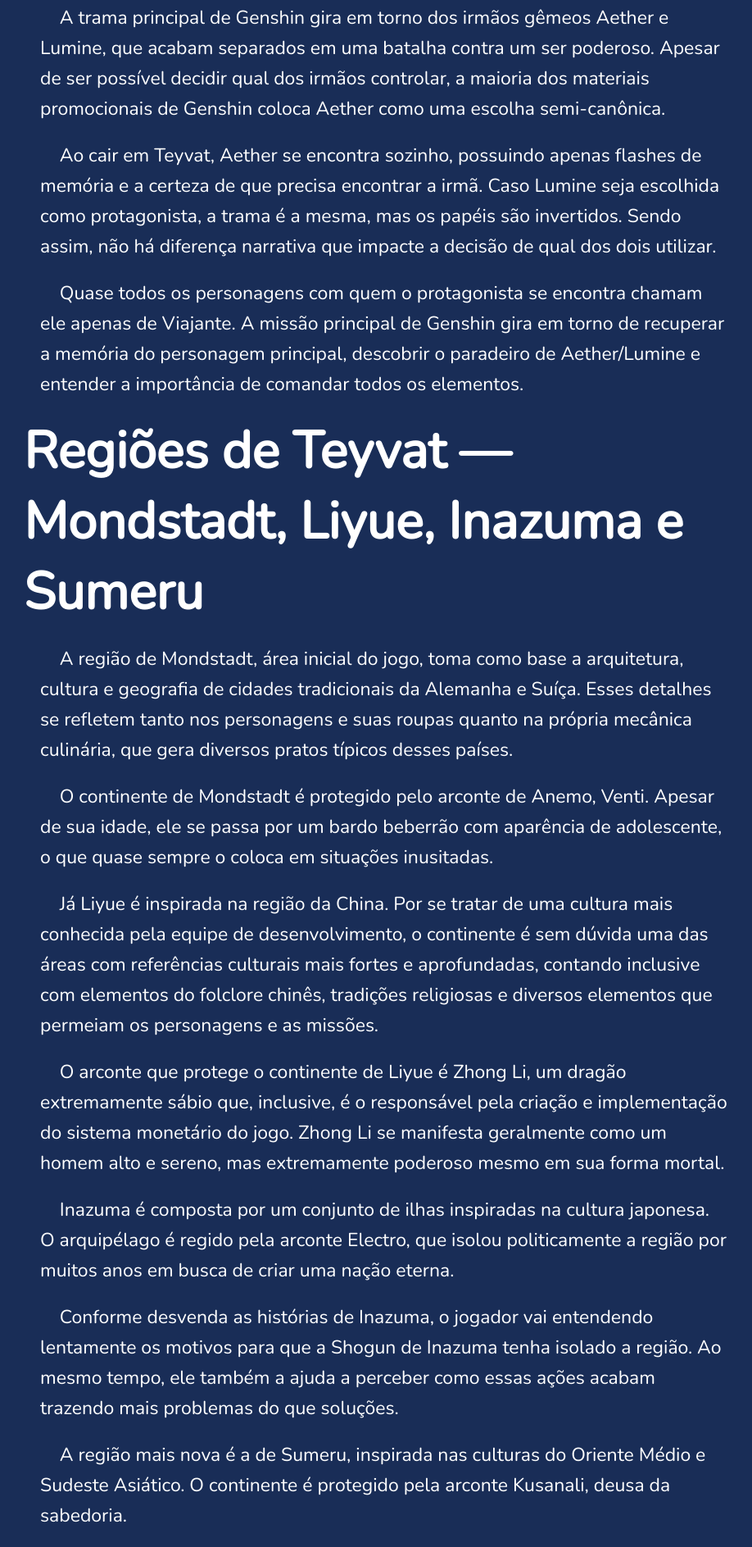
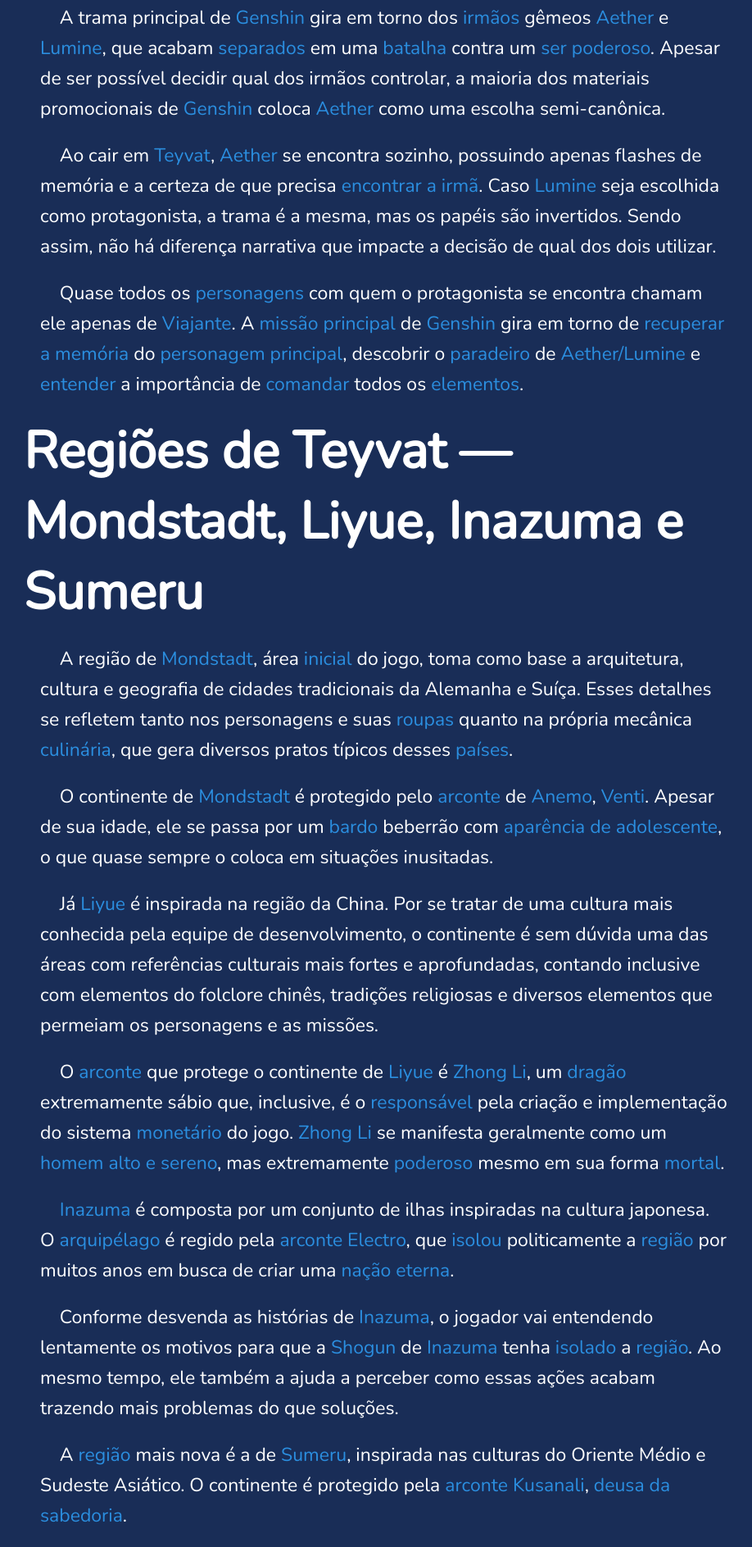
Before and after one commit to Majuria/genshin, a plain HTML site: page index.html in a window 1280 px wide. Shown: the part 1443-3330 px from the top of the page at 82% size, without its empty margins (171-1089 px from the left). Drawn offline with nearby package versions, Linux system fonts and the light colour scheme.

Commit message:
atualizando

```diff
--- a/index.html
+++ b/index.html
@@ -28,21 +28,21 @@
     <h1>A história de Genshin Impact</h1>
     <p> &nbsp &nbsp Dentro da mitologia de Genshin, <span>Teyvat</span> conta com sete <span>continentes</span>, protegidos por <span>deuses</span> que manifestam diferentes elementos: <span>Anemo</span> (Vento), <span>Cryo</span> (Gelo), <span>Dendro</span> (Natureza), <span>Electro</span> (Eletricidade), <span>Geo</span> (Terra), <span>Hydro</span> (Água) e <span>Pyro</span> (Fogo).</p>
     <p> &nbsp &nbsp Cada um desses <span>deuses</span> possui <span>arcontes</span>, ou avatares, que os representam em forma <span>física</span> naquele <span>mundo</span>, geralmente se passando por pessoas que acompanham e protegem a história de cada <span>continente</span>. Pessoas com sonhos ou desejos muito intensos são capazes de <span>manifestar</span> esses desejos em forma de cristais de <span>Visão</span>, que permitem manipular ao menos um <span>elemento</span>. </p>
-    <p> &nbsp &nbsp Conforme o protagonista avança na <span>história principal</span>, ele (ou ela) é direcionado a <span>explorar</span> cada área, desvendando o mapa e se aprofundando nas <span>tramas</span> de cada um desses locais. Curiosamente, mesmo sem um cristal de <span>Visão</span>, o <span>heróié abençoado</span>  pelo <span>deus protetor de cada continente</span>, recebendo o poder da <span>manipular</span> o respectivo <span>elemento</span>.</p>
+    <p> &nbsp &nbsp Conforme o protagonista avança na <span>história principal</span>, ele (ou ela) é direcionado a <span>explorar</span> cada área, desvendando o mapa e se aprofundando nas <span>tramas</span> de cada um desses locais. Curiosamente, mesmo sem um cristal de <span>Visão</span>, o <span>herói</span> é <span>abençoado</span>  pelo <span>deus protetor de cada continente</span>, recebendo o poder da <span>manipular</span> o respectivo <span>elemento</span>.</p>
 
     <h1>Sobre o Herói</h1>
-    <p> &nbsp &nbsp A trama principal de Genshin gira em torno dos irmãos gêmeos Aether e Lumine, que acabam separados em uma batalha contra um ser poderoso. Apesar de ser possível decidir qual dos irmãos controlar, a maioria dos materiais promocionais de Genshin coloca Aether como uma escolha semi-canônica. </p>
-    <p> &nbsp &nbsp Ao cair em Teyvat, Aether se encontra sozinho, possuindo apenas flashes de memória e a certeza de que precisa encontrar a irmã. Caso Lumine seja escolhida como protagonista, a trama é a mesma, mas os papéis são invertidos. Sendo assim, não há diferença narrativa que impacte a decisão de qual dos dois utilizar.</p>
-    <p> &nbsp &nbsp Quase todos os personagens com quem o protagonista se encontra chamam ele apenas de Viajante. A missão principal de Genshin gira em torno de recuperar a memória do personagem principal, descobrir o paradeiro de Aether/Lumine e entender a importância de comandar todos os elementos.</p>
+    <p> &nbsp &nbsp A trama principal de <span>Genshin</span> gira em torno dos <span>irmãos</span> gêmeos <span>Aether</span> e <span>Lumine</span>, que acabam <span>separados</span> em uma <span>batalha</span> contra um <span>ser poderoso</span>. Apesar de ser possível decidir qual dos irmãos controlar, a maioria dos materiais promocionais de <span>Genshin</span> coloca <span>Aether</span> como uma escolha semi-canônica. </p>
+    <p> &nbsp &nbsp Ao cair em <span>Teyvat</span>, <span>Aether</span> se encontra sozinho, possuindo apenas flashes de memória e a certeza de que precisa <span>encontrar a irmã</span>. Caso <span>Lumine</span> seja escolhida como protagonista, a trama é a mesma, mas os papéis são invertidos. Sendo assim, não há diferença narrativa que impacte a decisão de qual dos dois utilizar.</p>
+    <p> &nbsp &nbsp Quase todos os <span>personagens</span> com quem o protagonista se encontra chamam ele apenas de <span>Viajante</span>. A <span>missão principal</span> de <span>Genshin</span> gira em torno de <span>recuperar a memória</span> do <span>personagem principal</span>, descobrir o <span>paradeiro</span> de <span>Aether/Lumine</span> e <span>entender</span> a importância de <span>comandar</span> todos os <span>elementos</span>.</p>
 
     <h1>Regiões de Teyvat — Mondstadt, Liyue, Inazuma e Sumeru</h1>
-    <p> &nbsp &nbsp A região de Mondstadt, área inicial do jogo, toma como base a arquitetura, cultura e geografia de cidades tradicionais da Alemanha e Suíça. Esses detalhes se refletem tanto nos personagens e suas roupas quanto na própria mecânica culinária, que gera diversos pratos típicos desses países. </p>
-    <p> &nbsp &nbsp O continente de Mondstadt é protegido pelo arconte de Anemo, Venti. Apesar de sua idade, ele se passa por um bardo beberrão com aparência de adolescente, o que quase sempre o coloca em situações inusitadas.</p>
-    <p> &nbsp &nbsp Já Liyue é inspirada na região da China. Por se tratar de uma cultura mais conhecida pela equipe de desenvolvimento, o continente é sem dúvida uma das áreas com referências culturais mais fortes e aprofundadas, contando inclusive com elementos do folclore chinês, tradições religiosas e diversos elementos que permeiam os personagens e as missões.</p>
-    <p> &nbsp &nbsp O arconte que protege o continente de Liyue é Zhong Li, um dragão extremamente sábio que, inclusive, é o responsável pela criação e implementação do sistema monetário do jogo. Zhong Li se manifesta geralmente como um homem alto e sereno, mas extremamente poderoso mesmo em sua forma mortal.</p>
-    <p> &nbsp &nbsp Inazuma é composta por um conjunto de ilhas inspiradas na cultura japonesa. O arquipélago é regido pela arconte Electro, que isolou politicamente a região por muitos anos em busca de criar uma nação eterna.</p>
-    <p> &nbsp &nbsp Conforme desvenda as histórias de Inazuma, o jogador vai entendendo lentamente os motivos para que a Shogun de Inazuma tenha isolado a região. Ao mesmo tempo, ele também a ajuda a perceber como essas ações acabam trazendo mais problemas do que soluções.</p>
-    <p> &nbsp &nbsp A região mais nova é a de Sumeru, inspirada nas culturas do Oriente Médio e Sudeste Asiático. O continente é protegido pela arconte Kusanali, deusa da sabedoria.</p>
+    <p> &nbsp &nbsp A região de <span>Mondstadt</span>, área <span>inicial</span> do jogo, toma como base a arquitetura, cultura e geografia de cidades tradicionais da Alemanha e Suíça. Esses detalhes se refletem tanto nos personagens e suas <span>roupas</span> quanto na própria mecânica <span>culinária</span>, que gera diversos pratos típicos desses <span>países</span>. </p>
+    <p> &nbsp &nbsp O continente de <span>Mondstadt</span> é protegido pelo <span>arconte</span> de <span>Anemo</span>, <span>Venti</span>. Apesar de sua idade, ele se passa por um <span>bardo</span> beberrão com <span>aparência de adolescente</span>, o que quase sempre o coloca em situações inusitadas.</p>
+    <p> &nbsp &nbsp Já <span>Liyue</span> é inspirada na região da China. Por se tratar de uma cultura mais conhecida pela equipe de desenvolvimento, o continente é sem dúvida uma das áreas com referências culturais mais fortes e aprofundadas, contando inclusive com elementos do folclore chinês, tradições religiosas e diversos elementos que permeiam os personagens e as missões.</p>
+    <p> &nbsp &nbsp O <span>arconte</span> que protege o continente de <span>Liyue</span> é <span>Zhong Li</span>, um <span>dragão</span> extremamente sábio que, inclusive, é o <span>responsável</span> pela criação e implementação do sistema <span>monetário</span> do jogo. <span>Zhong Li</span> se manifesta geralmente como um <span>homem alto e sereno</span>, mas extremamente <span>poderoso</span> mesmo em sua forma <span>mortal</span>.</p>
+    <p> &nbsp &nbsp <span>Inazuma</span> é composta por um conjunto de ilhas inspiradas na cultura japonesa. O <span>arquipélago</span> é regido pela <span>arconte Electro</span>, que <span>isolou</span> politicamente a <span>região</span> por muitos anos em busca de criar uma <span>nação eterna</span>.</p>
+    <p> &nbsp &nbsp Conforme desvenda as histórias de <span>Inazuma</span>, o jogador vai entendendo lentamente os motivos para que a <span>Shogun</span> de <span>Inazuma</span> tenha <span>isolado</span> a <span>região</span>. Ao mesmo tempo, ele também a ajuda a perceber como essas ações acabam trazendo mais problemas do que soluções.</p>
+    <p> &nbsp &nbsp A <span>região</span> mais nova é a de <span>Sumeru</span>, inspirada nas culturas do Oriente Médio e Sudeste Asiático. O continente é protegido pela <span>arconte Kusanali</span>, <span>deusa da sabedoria</span>.</p>
 </aside>
 </body>
 </html>
```
